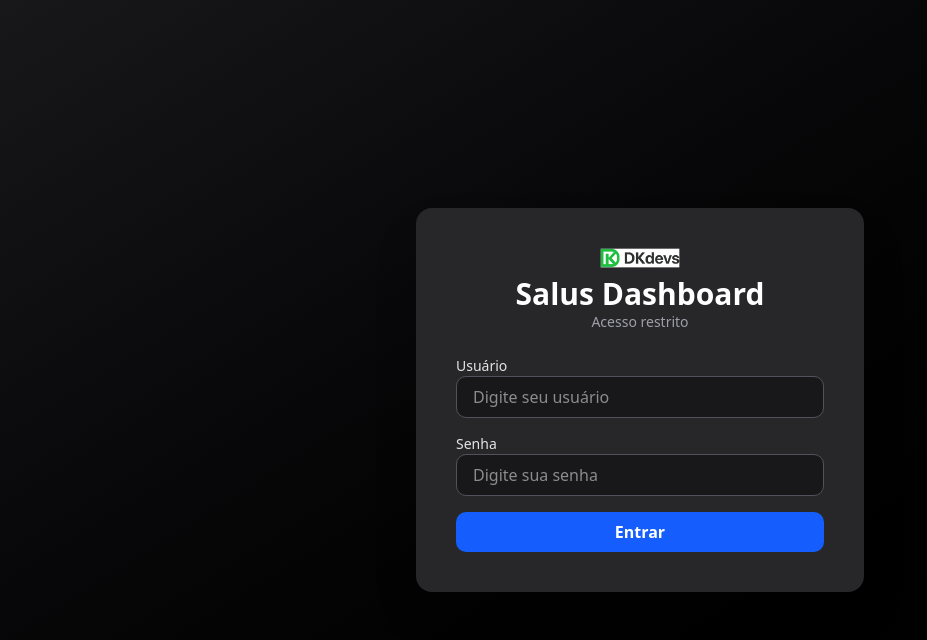
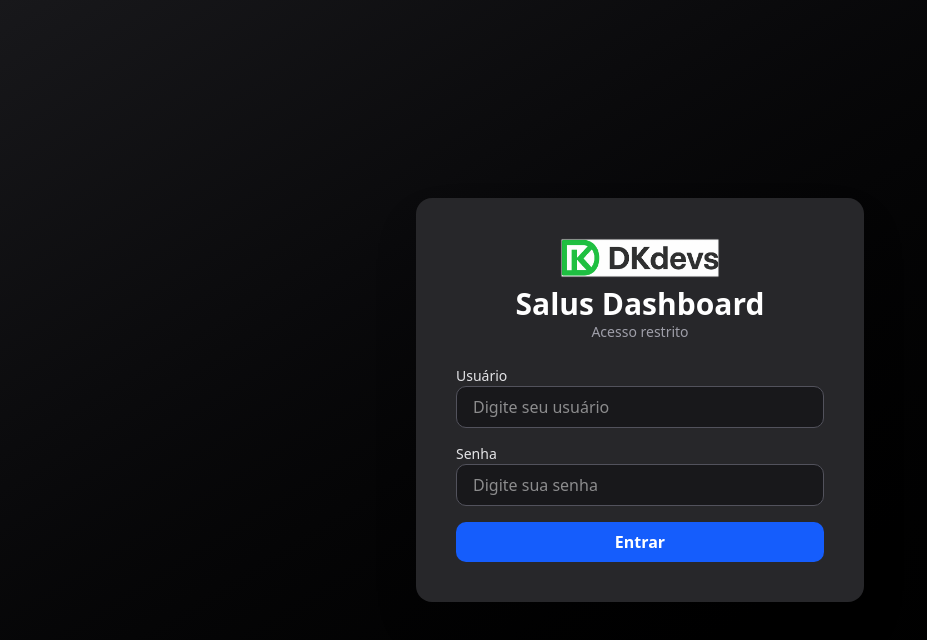
Before and after one commit to intalkconnect/salusadmin, a Next.js app: page /login in a window 1280 px wide. Shown: the top 640 px of the page, without its empty margins (0-927 px from the left). Built offline with nearby package versions, Linux system fonts and the light colour scheme.

Commit message:
Update page.tsx

```diff
--- a/src/app/login/page.tsx
+++ b/src/app/login/page.tsx
@@ -32,8 +32,8 @@ export default function LoginPage() {
           <Image
             src="/logo.png" // coloque seu logo aqui
             alt="Logo"
-            width={80}
-            height={80}
+            width={160}
+            height={160}
             className="mb-2"
           />
           <h1 className="text-3xl font-bold text-white">Salus Dashboard</h1>
```
